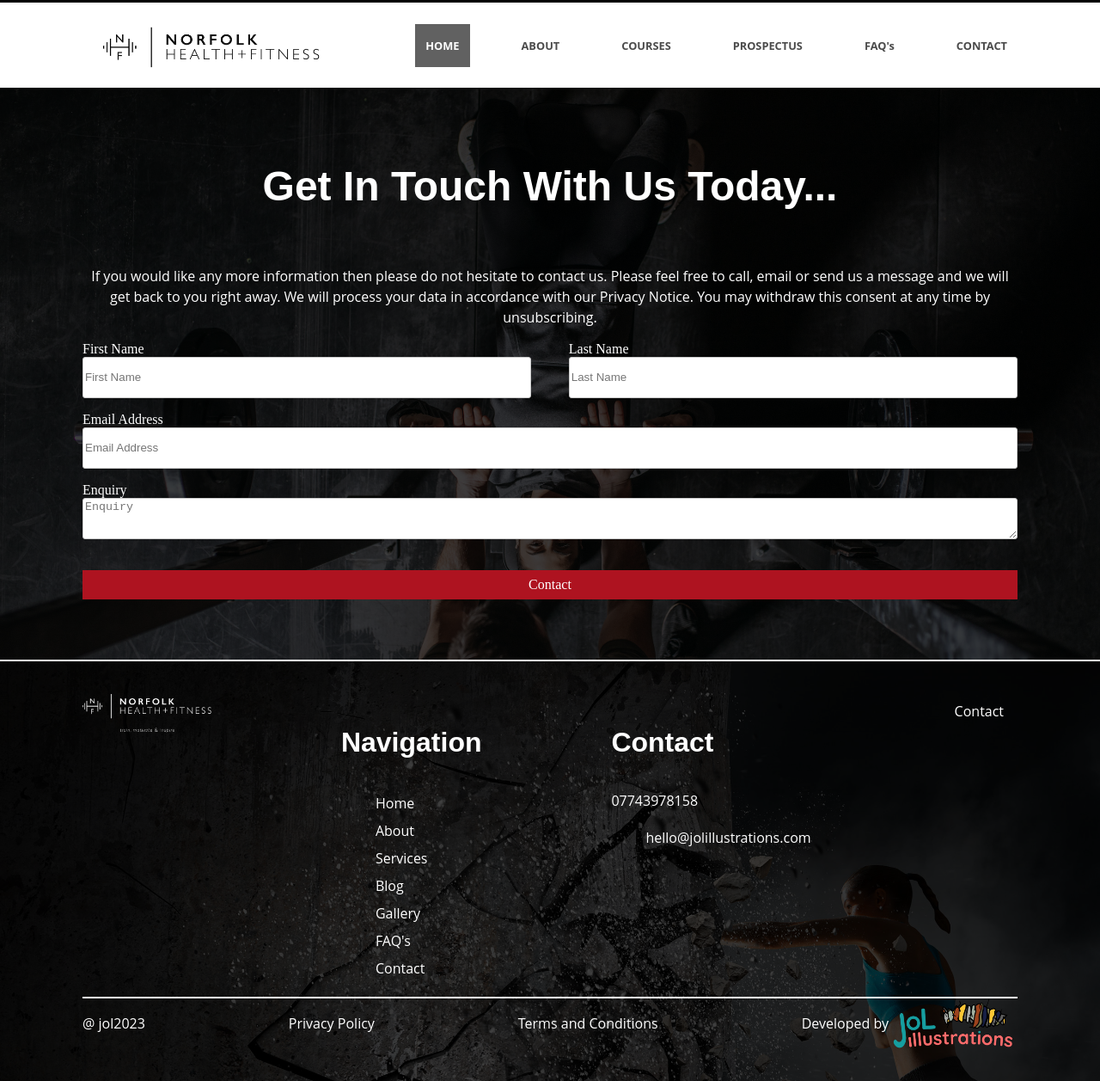
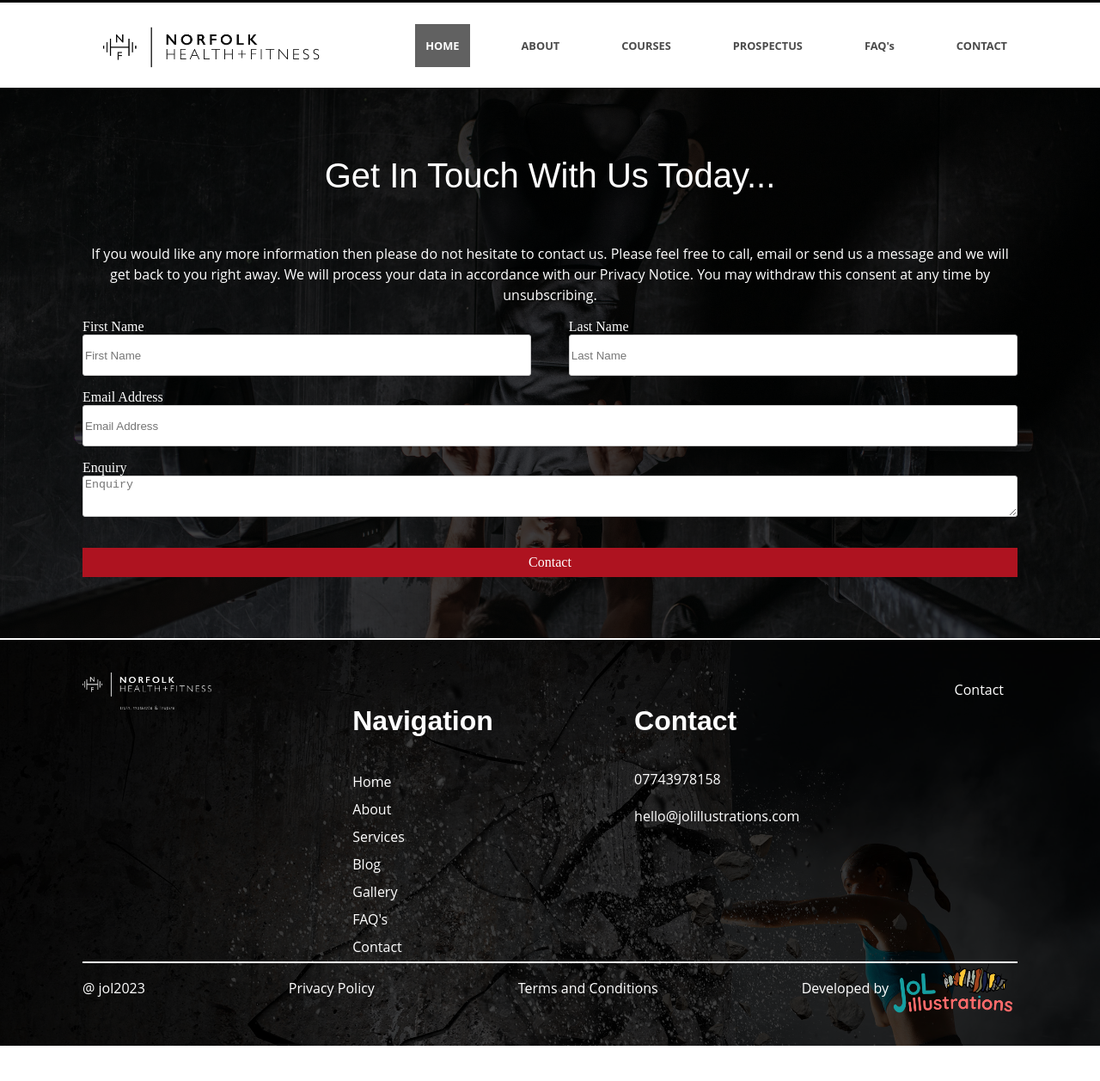
Before and after one commit to norfolkhealthandfitness/Coded, a plain HTML site: page contact.html in a window 1280 px wide. Shown: the part 87-1344 px from the top of the page at 86% size. After the commit the page ends 1303 px from the top, so only its background shows below. Drawn offline with Linux system fonts and the light colour scheme.

Commit message:
push changes

```diff
--- a/style.css
+++ b/style.css
@@ -158,10 +158,23 @@ img{
 /* ---------------------------------------------------------------*/
 /* --------------------- Typography section ----------------------*/
 
+ul, li {
+    padding: 0;
+    margin: 0;
+}
+
 ol, ul {
     line-height: 2;
-    list-style-type: decimal;
+    list-style-type: none;
     z-index: 1000;
+    text-decoration: none;
+}
+
+li {
+    font-family: Arial, Helvetica, sans-serif;
+    text-decoration: none;
+    z-index: 10000;
+    list-style-type: none;
 }
 
 h1, h2, h3, h4, p, a {
@@ -180,6 +193,7 @@ h1{
 
 h2{
     font-size: 2rem;
+    font-weight: lighter;
 }
 
 h3{
@@ -191,7 +205,8 @@ h1{
 }
 
 h2{
-    font-size: 3rem;
+    font-size: 2.5rem;
+
 }
 
 h3{
@@ -208,11 +223,7 @@ p, a {
     text-decoration: none;
 }
 
-li {
-    font-family: Arial, Helvetica, sans-serif;
-    text-decoration: none;
-    z-index: 10000;
-}
+
 
 /* -------------------End of Typography section-------------------*/
 /* ---------------------------------------------------------------*/
@@ -1152,6 +1163,10 @@ footer{
     text-align: center;
 }
 
+.cell p{
+    font-weight: lighter;
+}
+
 @media (min-width: 800px){
     .grid-container-two {
         grid-template-columns: repeat(3, 1fr);
```
Also changed, not shown: index.html (+2 -2 lines).
